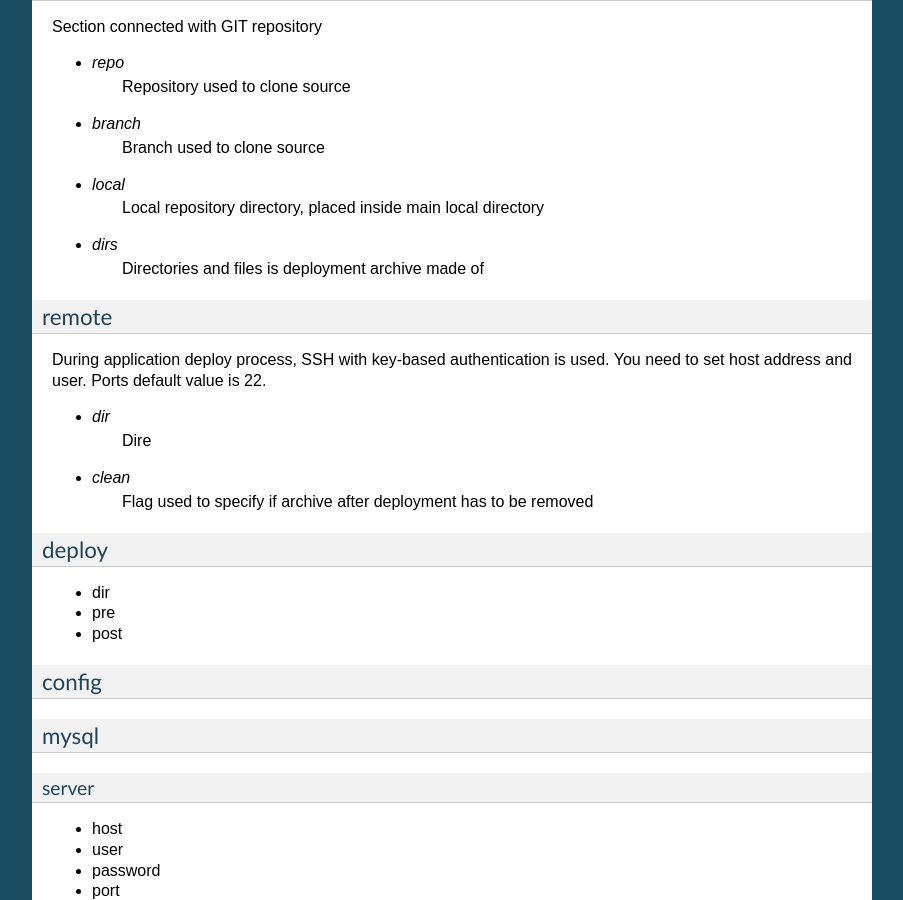
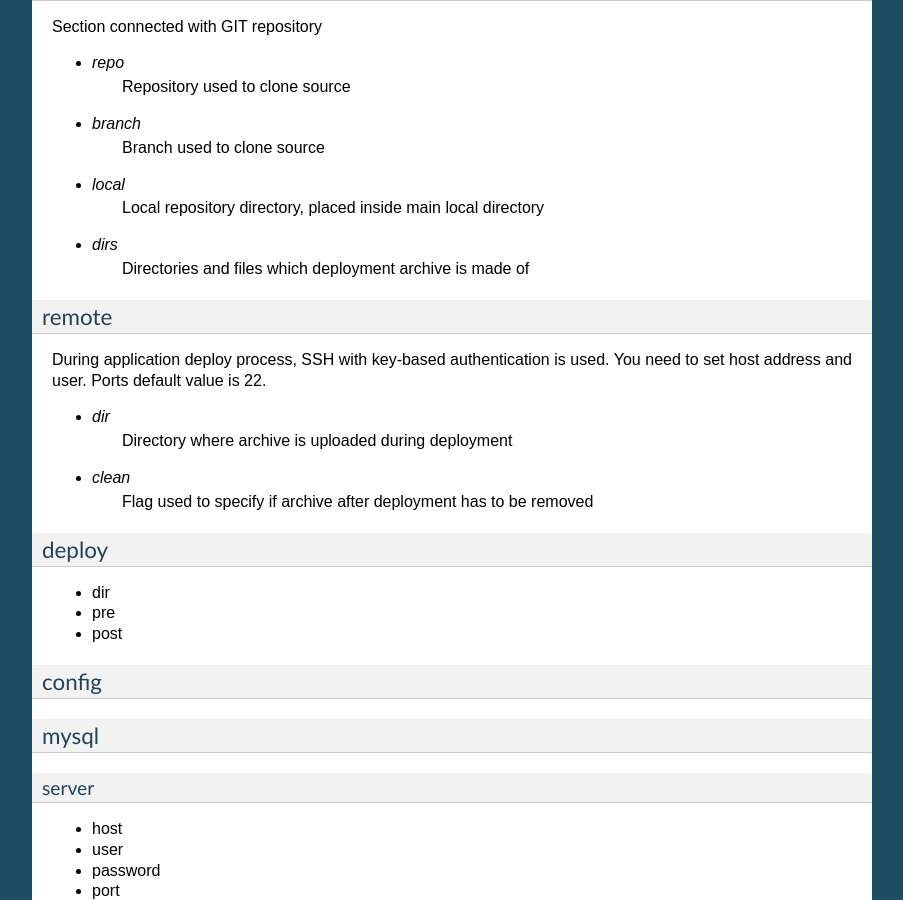
Before and after one commit to teonite/deployment, a Sphinx documentation site: the page built from doc/configdescription.rst, in a window 1280 px wide and 900 px high, scrolled down 2287 px. Shown: the whole window, without its empty margins (198-1101 px from the left). Built offline with Sphinx 7.4.7, drawn with Linux system fonts in a browser that asks for light colours.

Commit message:
Doc w-i-p

```diff
--- a/doc/configdescription.rst
+++ b/doc/configdescription.rst
@@ -149,14 +149,14 @@ Section connected with GIT repository
 * *local*
       Local repository directory, placed inside main local directory
 * *dirs*
-      Directories and files is deployment archive made of
+      Directories and files which deployment archive is made of
 
 remote
 ------
 During application deploy process, SSH with key-based authentication is used. You need to set host address and user. Ports default value is 22.
 
 * *dir*
-    Dire
+    Directory where archive is uploaded during deployment
 * *clean*
     Flag used to specify if archive after deployment has to be removed
 
```
